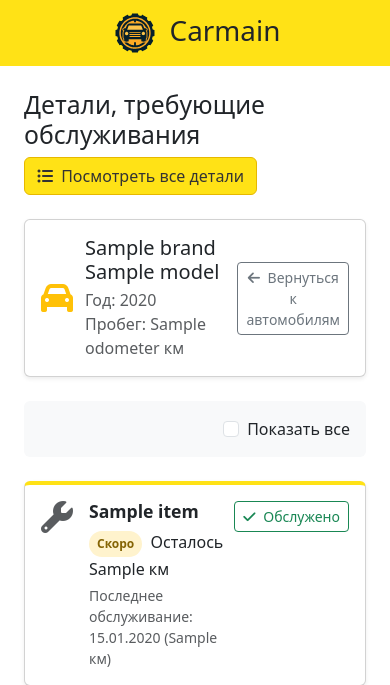
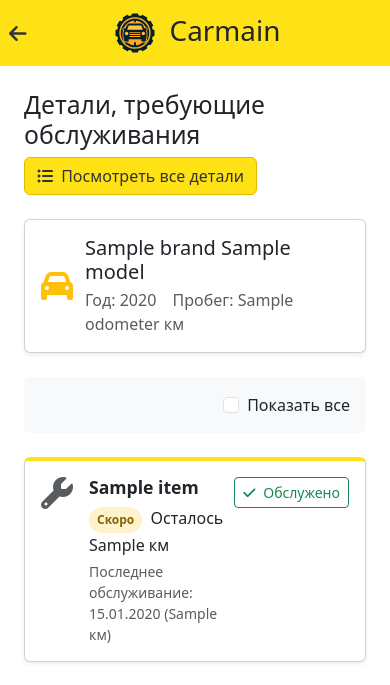
Before and after one commit to alexander-koval/carmain, a FastAPI app: template carmain/templates/maintenance_items.html in a window 390 px wide. Shown: the top 685 px of the page. Run offline with FastAPI, Linux system fonts and the light colour scheme; the template is opened without the code that fills it: most values are stand-ins (such as "Sample title", 1, 10 or a date in 2020); parts of the project's set-up code (start-up, migrations or seed data) failed here and were passed over; some libraries are stand-ins or nearby versions.

Commit message:
more useful back button

```diff
--- /dev/null
+++ b/carmain/templates/_back_button.html
@@ -0,0 +1,5 @@
+<button class="btn btn-link p-0 d-md-none position-absolute"
+        style="left: 0; color: #333;"
+        onclick="history.back()">
+    <i class="fas fa-arrow-left fa-lg"></i>
+</button>
--- a/carmain/templates/base.html
+++ b/carmain/templates/base.html
@@ -69,7 +69,8 @@
 </head>
 <body>
     <header class="header p-2">
-        <div class="container d-flex justify-content-center align-items-center">
+        <div class="container d-flex justify-content-center align-items-center position-relative">
+            {% block back_button %}{% endblock %}
 <!--            <img src="/static/img/logo_new.svg" alt="Logo">-->
             <div class="logo"></div>
             <h1 class="mb-1">Carmain</h1>
--- a/carmain/templates/maintenance_items.html
+++ b/carmain/templates/maintenance_items.html
@@ -2,6 +2,10 @@
 
 {% block title %}
 Детали, требующие обслуживания - Carmain
+{% endblock %}
+
+{% block back_button %}
+{% include '_back_button.html' %}
 {% endblock %}
 
 {% block content %}
@@ -44,9 +48,6 @@
                         <span>Пробег: {{ vehicle.odometer }} км</span>
                     </div>
                 </div>
-                <a href="/" class="btn btn-outline-secondary btn-sm ms-auto">
-                    <i class="fas fa-arrow-left me-1"></i> Вернуться к автомобилям
-                </a>
             </div>
         </div>
     </div>
```
Also changed, not shown: carmain/templates/maintenance_directory.html (+4 -3 lines), carmain/templates/service_records.html (+4 -5 lines).
